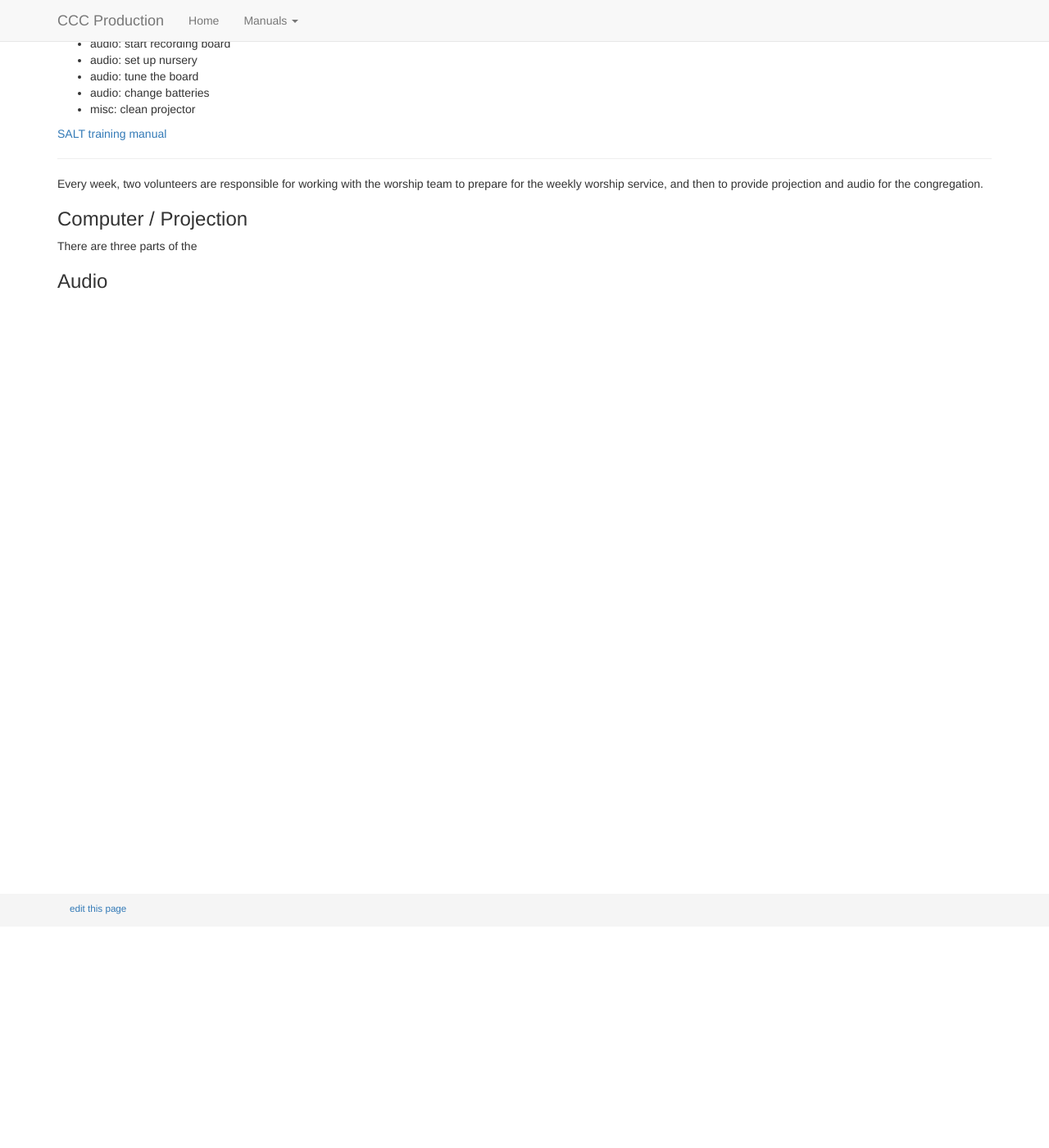
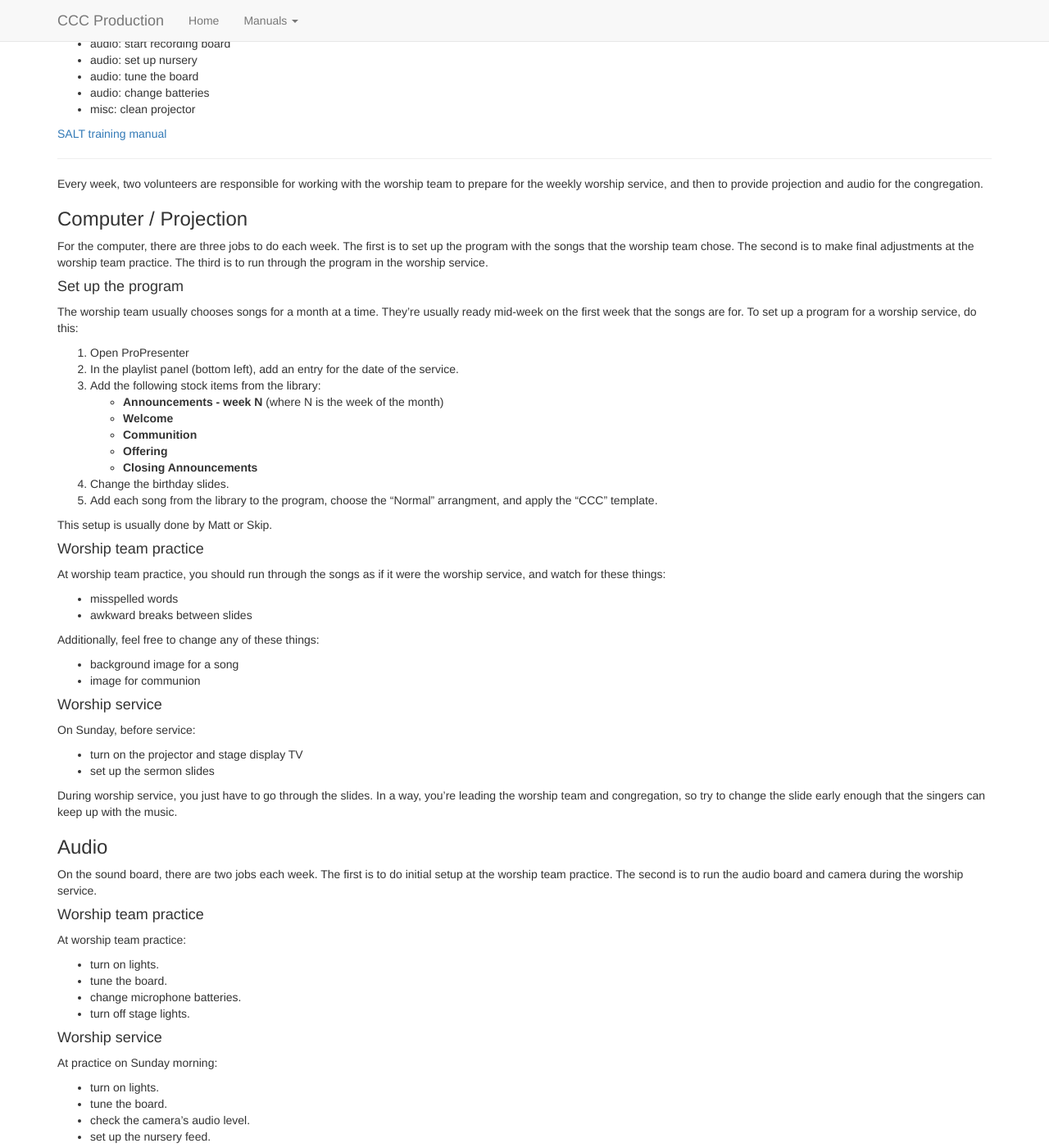
Before and after one commit to spraints/ccc-production, a Jekyll site: the page built from manual/index.md, in a window 1280 px wide and 1400 px high, scrolled down 270 px. Shown: the whole window at 82% size. Built offline with Jekyll 4.4.1, drawn with Linux system fonts in a browser that asks for light colours; nearby versions of some CDN libraries; before the commit the page ends 900 px from its top, so only the background shows below that; some of the changed text lies outside the part shown.

Commit message:
more words

```diff
--- a/manual/index.md
+++ b/manual/index.md
@@ -24,6 +24,70 @@ Every week, two volunteers are responsible for working with the worship team to
 
 ### Computer / Projection
 
-There are three parts of the
+For the computer, there are three jobs to do each week. The first is to set up the program with the songs that the worship team chose. The second is to make final adjustments at the worship team practice. The third is to run through the program in the worship service.
+
+#### Set up the program
+
+The worship team usually chooses songs for a month at a time. They're usually ready mid-week on the first week that the songs are for. To set up a program for a worship service, do this:
+
+1. Open ProPresenter
+2. In the playlist panel (bottom left), add an entry for the date of the service.
+3. Add the following stock items from the library:
+  * **Announcements - week N** (where N is the week of the month)
+  * **Welcome**
+  * **Communition**
+  * **Offering**
+  * **Closing Announcements**
+4. Change the birthday slides.
+5. Add each song from the library to the program, choose the "Normal" arrangment, and apply the "CCC" template.
+
+This setup is usually done by Matt or Skip.
+
+#### Worship team practice
+
+At worship team practice, you should run through the songs as if it were the worship service, and watch for these things:
+
+* misspelled words
+* awkward breaks between slides
+
+Additionally, feel free to change any of these things:
+
+* background image for a song
+* image for communion
+
+#### Worship service
+
+On Sunday, before service:
+
+* turn on the projector and stage display TV
+* set up the sermon slides
+
+During worship service, you just have to go through the slides. In a way, you're leading the worship team and congregation, so try to change the slide early enough that the singers can keep up with the music.
 
 ### Audio
+
+On the sound board, there are two jobs each week. The first is to do initial setup at the worship team practice. The second is to run the audio board and camera during the worship service.
+
+#### Worship team practice
+
+At worship team practice:
+
+* turn on lights.
+* tune the board.
+* change microphone batteries.
+* turn off stage lights.
+
+#### Worship service
+
+At practice on Sunday morning:
+
+* turn on lights.
+* tune the board.
+* check the camera's audio level.
+* set up the nursery feed.
+
+During service:
+
+* start recording on the camera. This is the view that people who are watching online will have. Zoom in as much as possible, without losing the person or people who you're recording.
+* start recording on the board.
+* adjust the board as necessary.
```
